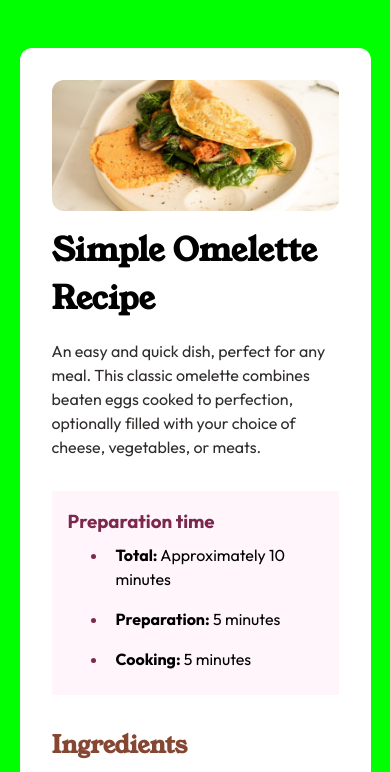
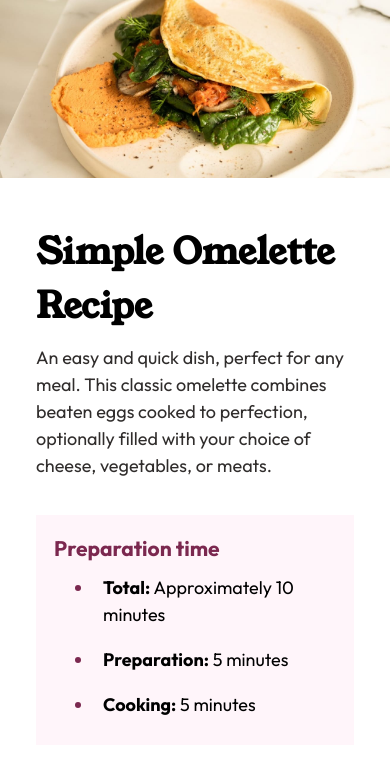
Before and after one commit to FinzyPHINZY/Recipe-Page-Main, a plain HTML site: page index.html in a window 390 px wide. Shown: the top 772 px of the page. Drawn offline with Linux system fonts and the light colour scheme.

Commit message:
added new updates

```diff
--- a/index.html
+++ b/index.html
@@ -18,8 +18,8 @@
   </head>
   <body>
     <div class="container">
-      <main>
       <img src="/assets/images/image-omelette.jpeg" alt="" />
+      <div>
         <h1>Simple Omelette Recipe</h1>
         <p>
           An easy and quick dish, perfect for any meal. This classic omelette
@@ -50,20 +50,20 @@
             </li>
           </ul>
         </section>
-      </main>
 
         <section class="instructions">
           <h2>Instructions</h2>
           <ol>
             <li>
               <span class="bold">Beat the eggs:</span>
-            In a bowl, beat the eggs with a pinch of salt and pepper until they
-            are well mixed. You can add a tablespoon of water or milk for a
-            fluffier texture.
+              In a bowl, beat the eggs with a pinch of salt and pepper until
+              they are well mixed. You can add a tablespoon of water or milk for
+              a fluffier texture.
             </li>
             <li>
               <span class="bold">Heat the pan:</span>
-            Place a non-stick frying pan over medium heat and add butter or oil.
+              Place a non-stick frying pan over medium heat and add butter or
+              oil.
             </li>
             <li>
               <span class="bold"> Cook the omelette:</span>
@@ -72,19 +72,19 @@
             </li>
             <li>
               <span class="bold"> Add fillings (optional):</span>
-            When the eggs begin to set at the edges but are still slightly runny
-            in the middle, sprinkle your chosen fillings over one half of the
-            omelette.
+              When the eggs begin to set at the edges but are still slightly
+              runny in the middle, sprinkle your chosen fillings over one half
+              of the omelette.
             </li>
             <li>
               <span class="bold"> Fold and serve:</span>
-            As the omelette continues to cook, carefully lift one edge and fold
-            it over the fillings. Let it cook for another minute, then slide it
-            onto a plate.
+              As the omelette continues to cook, carefully lift one edge and
+              fold it over the fillings. Let it cook for another minute, then
+              slide it onto a plate.
             </li>
             <li>
-            <span class="bold">Enjoy:</span> Serve hot, with additional salt and
-            pepper if needed.
+              <span class="bold">Enjoy:</span> Serve hot, with additional salt
+              and pepper if needed.
             </li>
           </ol>
         </section>
@@ -101,5 +101,6 @@
 
         <!-- Calories 277kcal Carbs 0g Protein 20g Fat 22g -->
       </div>
+    </div>
   </body>
 </html>
--- a/style.css
+++ b/style.css
@@ -30,6 +30,10 @@ body {
   line-height: 1.5;
   font-size: 16px;
   background: hsl(30, 54%, 90%);
+  display: flex;
+  justify-content: center;
+  align-items: center;
+  font-family: "Outfit", sans-serif;
 }
 
 /* A elements that don't have a class get default styles */
@@ -70,13 +74,6 @@ select {
 
 /* UTILITY CLASSES */
 
-body {
-  display: flex;
-  justify-content: center;
-  align-items: center;
-  font-family: "Outfit", sans-serif;
-}
-
 .container {
   width: 60%;
   max-width: 1440px;
@@ -98,7 +95,7 @@ img {
 
 h1,
 h2 {
-  margin: 0.5em 0;
+  margin: 0.3em 0;
   font-family: "Young Serif", serif;
 }
 
@@ -150,11 +147,21 @@ hr {
 
 @media (max-width: 768px) {
   .container {
-    width: 90%;
-    max-width: 375px;
+    width: 100%;
+    /* max-width: 375px; */
+    padding: 0;
+    margin: 0;
   }
 
   body {
-    background: lime;
+    font-size: 18px;
+  }
+
+  img {
+    border-radius: 0;
+  }
+
+  div {
+    padding: 2em;
   }
 }
```
Lines whose indentation alone changed are shown as unchanged.
